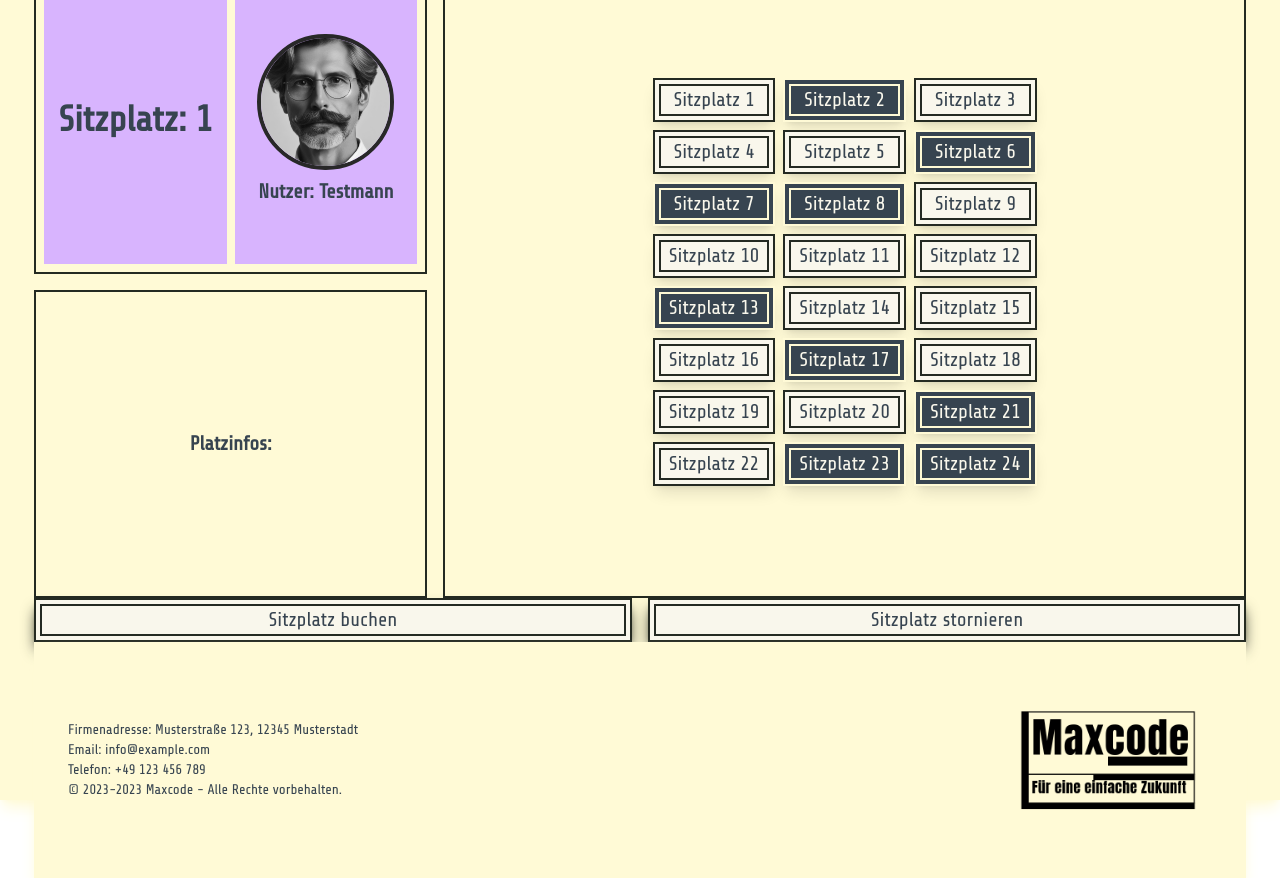
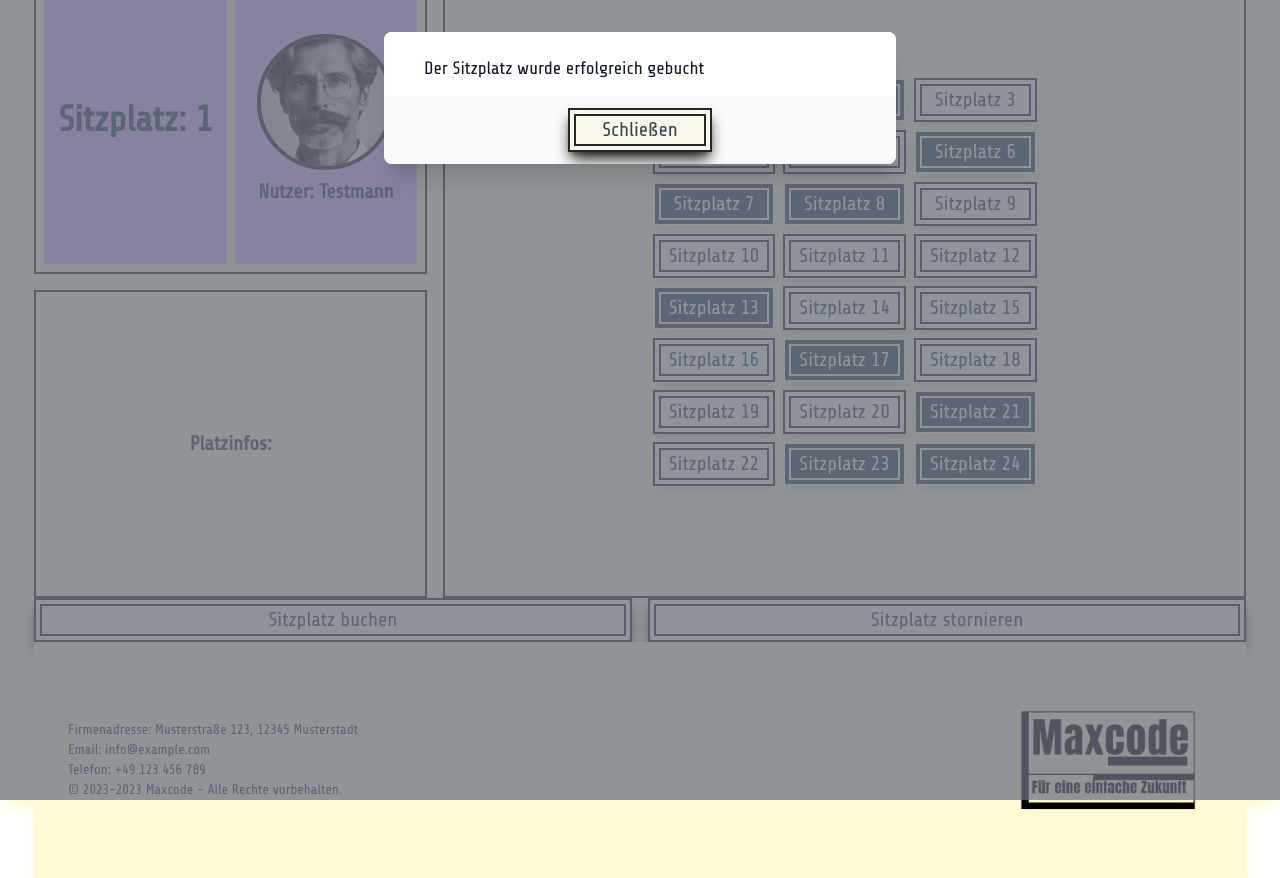
Before and after one commit to JackScheff420/sitzplatzbuchung, a React (Create React App) app: page / in a window 1280 px wide. Both pictures are taken after a click on the button "Sitzplatz buchen". Built offline with nearby package versions, Linux system fonts and the light colour scheme.

Commit message:
Modal hinzugefügt

```diff
--- a/src/App.js
+++ b/src/App.js
@@ -1,7 +1,21 @@
+import { useState } from 'react';
 import logo from './Maxcode_Logo.png';
 import profilbild from './testhuman.jpg';
 
 function App() {
+
+
+  const [isModalOpen, setIsModalOpen] = useState(false);
+
+  const handleBuchenClick = () => {
+    setIsModalOpen(true);
+  };
+
+  const handleCloseModal = () => {
+    setIsModalOpen(false);
+  };
+
+
   return (
     <div className="App">
       <section id="basis" className="flex flex-col items-center justify-center text-xl text-secondarytheme bg-primarytheme border-2 border-primarytheme shadow-lg shadow-primarytheme px-4 sm:px-8 py-2 sm:py-3 h-screen">
@@ -32,7 +46,7 @@ function App() {
 
             <div class="col-span-2 row-span-2 border-accenttheme border-2 h-auto flex items-center justify-center">
               <div className="grid grid-cols-12 grid-rows-6 gap-2 w-96">
-                <button id='buchen' className='border-accenttheme hover:border-primarytheme col-span-4 border-2 shadow-lg bg-buttontheme hover:bg-secondarytheme hover:text-buttontheme'>
+                <button id='buchen' className='border-accenttheme hover:border-primarytheme focus:border-primarytheme col-span-4 border-2 shadow-lg bg-buttontheme hover:bg-secondarytheme focus:bg-secondarytheme hover:text-buttontheme focus:text-buttontheme'>
                   <div className='border-inherit border-2 m-1'>
                     Sitzplatz 1
                   </div>
@@ -42,17 +56,17 @@ function App() {
                     Sitzplatz 2
                   </div>
                 </button>
-                <button id='buchen' className='border-accenttheme hover:border-primarytheme col-span-4 border-2 shadow-lg bg-buttontheme hover:bg-secondarytheme hover:text-buttontheme'>
+                <button id='buchen' className='border-accenttheme hover:border-primarytheme focus:border-primarytheme col-span-4 border-2 shadow-lg bg-buttontheme hover:bg-secondarytheme focus:bg-secondarytheme hover:text-buttontheme focus:text-buttontheme'>
                   <div className='border-inherit border-2 m-1'>
                     Sitzplatz 3
                   </div>
                 </button>
-                <button id='buchen' className='border-accenttheme hover:border-primarytheme col-span-4 border-2 shadow-lg bg-buttontheme hover:bg-secondarytheme hover:text-buttontheme'>
+                <button id='buchen' className='border-accenttheme hover:border-primarytheme focus:border-primarytheme col-span-4 border-2 shadow-lg bg-buttontheme hover:bg-secondarytheme focus:bg-secondarytheme hover:text-buttontheme focus:text-buttontheme'>
                   <div className='border-inherit border-2 m-1'>
                     Sitzplatz 4
                   </div>
                 </button>
-                <button id='buchen' className='border-accenttheme hover:border-primarytheme col-span-4 border-2 shadow-lg bg-buttontheme hover:bg-secondarytheme hover:text-buttontheme'>
+                <button id='buchen' className='border-accenttheme hover:border-primarytheme focus:border-primarytheme col-span-4 border-2 shadow-lg bg-buttontheme hover:bg-secondarytheme focus:bg-secondarytheme hover:text-buttontheme focus:text-buttontheme'>
                   <div className='border-inherit border-2 m-1'>
                     Sitzplatz 5
                   </div>
@@ -72,22 +86,22 @@ function App() {
                     Sitzplatz 8
                   </div>
                 </button>
-                <button id='buchen' className='border-accenttheme hover:border-primarytheme col-span-4 border-2 shadow-lg bg-buttontheme hover:bg-secondarytheme hover:text-buttontheme'>
+                <button id='buchen' className='border-accenttheme hover:border-primarytheme focus:border-primarytheme col-span-4 border-2 shadow-lg bg-buttontheme hover:bg-secondarytheme focus:bg-secondarytheme hover:text-buttontheme focus:text-buttontheme'>
                   <div className='border-inherit border-2 m-1'>
                     Sitzplatz 9
                   </div>
                 </button>
-                <button id='buchen' className='border-accenttheme hover:border-primarytheme col-span-4 border-2 shadow-lg bg-buttontheme hover:bg-secondarytheme hover:text-buttontheme'>
+                <button id='buchen' className='border-accenttheme hover:border-primarytheme focus:border-primarytheme col-span-4 border-2 shadow-lg bg-buttontheme hover:bg-secondarytheme focus:bg-secondarytheme hover:text-buttontheme focus:text-buttontheme'>
                   <div className='border-inherit border-2 m-1'>
                     Sitzplatz 10
                   </div>
                 </button>
-                <button id='buchen' className='border-accenttheme hover:border-primarytheme col-span-4 border-2 shadow-lg bg-buttontheme hover:bg-secondarytheme hover:text-buttontheme'>
+                <button id='buchen' className='border-accenttheme hover:border-primarytheme focus:border-primarytheme col-span-4 border-2 shadow-lg bg-buttontheme hover:bg-secondarytheme focus:bg-secondarytheme hover:text-buttontheme focus:text-buttontheme'>
                   <div className='border-inherit border-2 m-1'>
                     Sitzplatz 11
                   </div>
                 </button>
-                <button id='buchen' className='border-accenttheme hover:border-primarytheme col-span-4 border-2 shadow-lg bg-buttontheme hover:bg-secondarytheme hover:text-buttontheme'>
+                <button id='buchen' className='border-accenttheme hover:border-primarytheme focus:border-primarytheme col-span-4 border-2 shadow-lg bg-buttontheme hover:bg-secondarytheme focus:bg-secondarytheme hover:text-buttontheme focus:text-buttontheme'>
                   <div className='border-inherit border-2 m-1'>
                     Sitzplatz 12
                   </div>
@@ -97,17 +111,17 @@ function App() {
                     Sitzplatz 13
                   </div>
                 </button>
-                <button id='buchen' className='border-accenttheme hover:border-primarytheme col-span-4 border-2 shadow-lg bg-buttontheme hover:bg-secondarytheme hover:text-buttontheme'>
+                <button id='buchen' className='border-accenttheme hover:border-primarytheme focus:border-primarytheme col-span-4 border-2 shadow-lg bg-buttontheme hover:bg-secondarytheme focus:bg-secondarytheme hover:text-buttontheme focus:text-buttontheme'>
                   <div className='border-inherit border-2 m-1'>
                     Sitzplatz 14
                   </div>
                 </button>
-                <button id='buchen' className='border-accenttheme hover:border-primarytheme col-span-4 border-2 shadow-lg bg-buttontheme hover:bg-secondarytheme hover:text-buttontheme'>
+                <button id='buchen' className='border-accenttheme hover:border-primarytheme focus:border-primarytheme col-span-4 border-2 shadow-lg bg-buttontheme hover:bg-secondarytheme focus:bg-secondarytheme hover:text-buttontheme focus:text-buttontheme'>
                   <div className='border-inherit border-2 m-1'>
                     Sitzplatz 15
                   </div>
                 </button>
-                <button id='buchen' className='border-accenttheme hover:border-primarytheme col-span-4 border-2 shadow-lg bg-buttontheme hover:bg-secondarytheme hover:text-buttontheme'>
+                <button id='buchen' className='border-accenttheme hover:border-primarytheme focus:border-primarytheme col-span-4 border-2 shadow-lg bg-buttontheme hover:bg-secondarytheme focus:bg-secondarytheme hover:text-buttontheme focus:text-buttontheme'>
                   <div className='border-inherit border-2 m-1'>
                     Sitzplatz 16
                   </div>
@@ -117,17 +131,17 @@ function App() {
                     Sitzplatz 17
                   </div>
                 </button>
-                <button id='buchen' className='border-accenttheme hover:border-primarytheme col-span-4 border-2 shadow-lg bg-buttontheme hover:bg-secondarytheme hover:text-buttontheme'>
+                <button id='buchen' className='border-accenttheme hover:border-primarytheme focus:border-primarytheme col-span-4 border-2 shadow-lg bg-buttontheme hover:bg-secondarytheme focus:bg-secondarytheme hover:text-buttontheme focus:text-buttontheme'>
                   <div className='border-inherit border-2 m-1'>
                     Sitzplatz 18
                   </div>
                 </button>
-                <button id='buchen' className='border-accenttheme hover:border-primarytheme col-span-4 border-2 shadow-lg bg-buttontheme hover:bg-secondarytheme hover:text-buttontheme'>
+                <button id='buchen' className='border-accenttheme hover:border-primarytheme focus:border-primarytheme col-span-4 border-2 shadow-lg bg-buttontheme hover:bg-secondarytheme focus:bg-secondarytheme hover:text-buttontheme focus:text-buttontheme'>
                   <div className='border-inherit border-2 m-1'>
                     Sitzplatz 19
                   </div>
                 </button>
-                <button id='buchen' className='border-accenttheme hover:border-primarytheme col-span-4 border-2 shadow-lg bg-buttontheme hover:bg-secondarytheme hover:text-buttontheme'>
+                <button id='buchen' className='border-accenttheme hover:border-primarytheme focus:border-primarytheme col-span-4 border-2 shadow-lg bg-buttontheme hover:bg-secondarytheme focus:bg-secondarytheme hover:text-buttontheme focus:text-buttontheme'>
                   <div className='border-inherit border-2 m-1'>
                     Sitzplatz 20
                   </div>
@@ -137,7 +151,7 @@ function App() {
                     Sitzplatz 21
                   </div>
                 </button>
-                <button id='buchen' className='border-accenttheme hover:border-primarytheme col-span-4 border-2 shadow-lg bg-buttontheme hover:bg-secondarytheme hover:text-buttontheme'>
+                <button id='buchen' className='border-accenttheme hover:border-primarytheme focus:border-primarytheme col-span-4 border-2 shadow-lg bg-buttontheme hover:bg-secondarytheme focus:bg-secondarytheme hover:text-buttontheme focus:text-buttontheme'>
                   <div className='border-inherit border-2 m-1'>
                     Sitzplatz 22
                   </div>
@@ -167,7 +181,11 @@ function App() {
 
         <section id="Buttons" className="w-full max-w-screen-xl mb-auto h-auto">
           <div className="grid grid-cols-2 gap-4">
-            <button id='buchen' className='border-accenttheme hover:border-primarytheme border-2 shadow-lg shadow-accenttheme bg-buttontheme hover:bg-secondarytheme hover:text-buttontheme'>
+            <button
+              id='buchen'
+              className='border-accenttheme hover:border-primarytheme border-2 shadow-lg shadow-accenttheme bg-buttontheme hover:bg-secondarytheme hover:text-buttontheme'
+              onClick={handleBuchenClick}
+            >
               <div className='border-inherit border-2 m-1'>
                 Sitzplatz buchen
               </div>
@@ -179,6 +197,35 @@ function App() {
             </button>
           </div>
         </section>
+
+        {isModalOpen && (
+          <div className="fixed inset-0 z-10 overflow-y-auto">
+            <div className="flex items-end justify-center min-h-screen pt-4 px-4 pb-20 text-center sm:block sm:p-0">
+              <div className="fixed inset-0 transition-opacity">
+                <div className="absolute inset-0 bg-gray-500 opacity-75"></div>
+              </div>
+
+              <div className="inline-block align-bottom bg-white rounded-lg text-left overflow-hidden shadow-xl transform transition-all sm:my-8 sm:align-middle sm:max-w-lg sm:w-full">
+                <div className="bg-white px-4 pt-5 pb-4 sm:p-6 sm:pb-4">
+                  <div className="mt-3 text-center sm:mt-0 sm:ml-4 sm:text-left">
+                    <h3 className="text-lg leading-6 font-medium text-gray-900">Der Sitzplatz wurde erfolgreich gebucht</h3>
+                  </div>
+                </div>
+                <div className="bg-gray-50 px-4 py-3 sm:px-6 sm:flex items-center justify-center">
+                  <button
+                    id='schließen'
+                    className='border-accenttheme hover:border-primarytheme border-2 w-36 shadow-lg shadow-accenttheme bg-buttontheme hover:bg-secondarytheme hover:text-buttontheme'
+                    onClick={handleCloseModal}
+                  >
+                    <div className='border-inherit border-2 m-1'>
+                      Schließen
+                    </div>
+                  </button>
+                </div>
+              </div>
+            </div>
+          </div>
+        )}
 
         <footer id="footer" className="w-full h-auto flex justify-between items-center text-xl text-secondarytheme bg-primarytheme border-2 border-primarytheme shadow-lg shadow-primarytheme px-4 sm:px-8 py-2 sm:py-3">
           <div className="text-sm">
```
